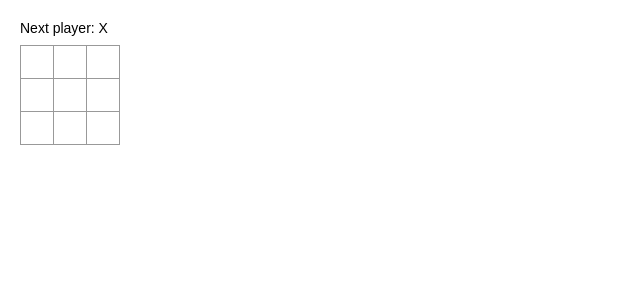
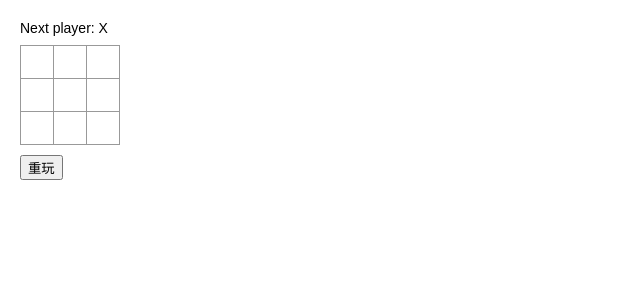
Before and after one commit to hansamlin/think-react, a React (Create React App) app: page / in a window 1280 px wide. Shown: the top 300 px of the page, without its empty margins (0-640 px from the left). Built offline with nearby package versions, Linux system fonts and the light colour scheme.

Commit message:
抽離計算勝負的邏輯

```diff
--- a/src/startercode/index.css
+++ b/src/startercode/index.css
@@ -3,7 +3,8 @@ body {
   margin: 20px;
 }
 
-ol, ul {
+ol,
+ul {
   padding-left: 30px;
 }
 
@@ -48,3 +49,7 @@ ol, ul {
 .game-info {
   margin-left: 20px;
 }
+
+button {
+  margin-top: 10px;
+}
--- a/src/startercode/index.js
+++ b/src/startercode/index.js
@@ -27,22 +27,10 @@ class Board extends React.Component {
     super(props);
     this.state = { player: "X", record: [], winner: "" };
     this.handleClick = this.handleClick.bind(this);
+    this.handleReset = this.handleReset.bind(this);
   }
 
-  handleClick(i) {
-    if (!this.state.winner) {
-      const record = this.state.record;
-      const isRepeat = record.find(item => item.num === i);
-
-      if (!isRepeat) {
-        record.push({ num: i, player: this.state.player });
-
-        const player = record
-          .filter(item => item.player === this.state.player)
-          .map(item => item.num);
-
-        let isWinner = false;
-        if (player.length >= 3) {
+  calculate(isWinner, player) {
     lines.every(line => {
       let i = 0;
       if (isWinner) {
@@ -61,6 +49,25 @@ class Board extends React.Component {
       });
       return true;
     });
+
+    return isWinner;
+  }
+
+  handleClick(i) {
+    if (!this.state.winner) {
+      const record = this.state.record;
+      const isRepeat = record.find(item => item.num === i);
+
+      if (!isRepeat) {
+        record.push({ num: i, player: this.state.player });
+
+        const player = record
+          .filter(item => item.player === this.state.player)
+          .map(item => item.num);
+
+        let isWinner = false;
+        if (player.length >= 3) {
+          isWinner = this.calculate(isWinner, player);
         }
 
         this.setState({
@@ -85,11 +92,16 @@ class Board extends React.Component {
     );
   }
 
+  handleReset() {
+    this.setState({ player: "X", record: [], winner: "" });
+  }
+
   render() {
     const text = this.state.winner ? "Winner" : "Next player";
     const status = `${text}: ${this.state.player}`;
 
     return (
+      <>
         <div>
           <div className="status">{status}</div>
           <div className="board-row">
@@ -108,6 +120,8 @@ class Board extends React.Component {
             {this.renderSquare(8)}
           </div>
         </div>
+        <button onClick={this.handleReset}>重玩</button>
+      </>
     );
   }
 }
```
Lines whose indentation alone changed are shown as unchanged.
